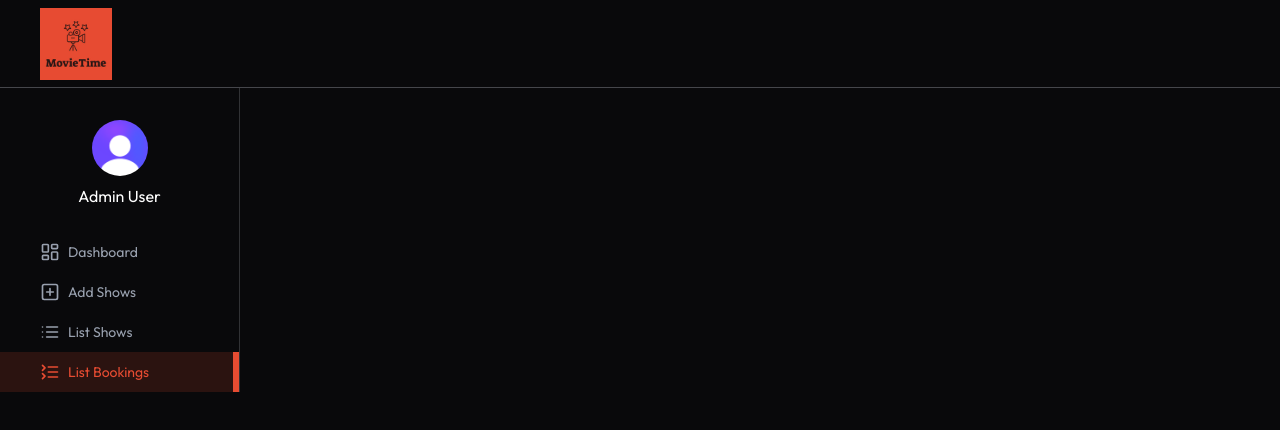
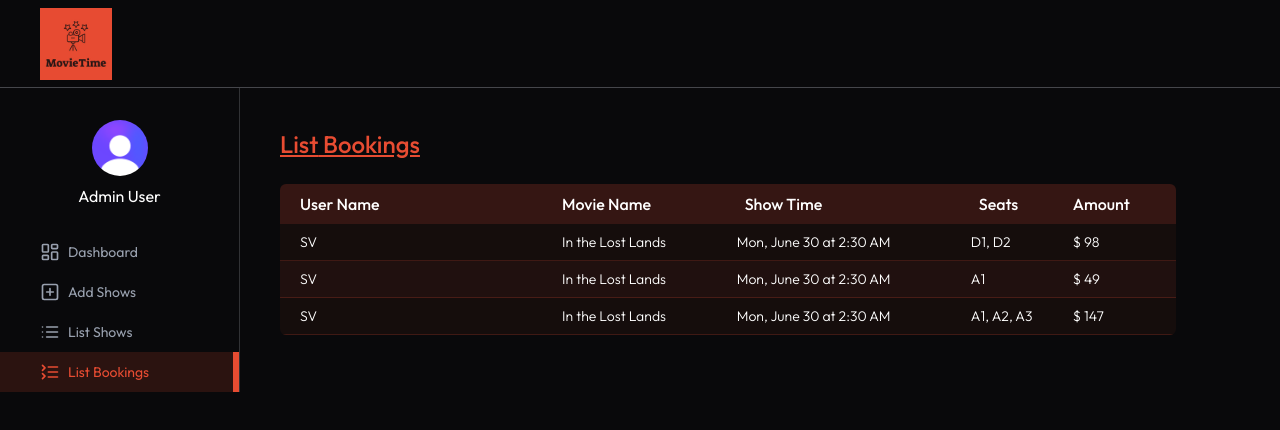
Before and after one commit to sanjanavatsavai/MovieTime, a React (Vite) app in the folder client/: page /admin/list-bookings in a window 1280 px wide. Shown: the top 430 px of the page. Built offline with nearby package versions, Linux system fonts and the light colour scheme.

Commit message:
admin can see the bookings list details

```diff
--- a/client/src/assets/assets.js
+++ b/client/src/assets/assets.js
@@ -293,7 +293,7 @@ export const dummyDashboardData = {
 export const dummyBookingData = [
     {
         "_id": "68396334fb83252d82e17295",
-        "user": { "name": "GreatStack", },
+        "user": { "name": "SV", },
         "show": {
             _id: "68352363e96d99513e4221a4",
             movie: dummyShowsData[0],
@@ -306,7 +306,7 @@ export const dummyBookingData = [
     },
     {
         "_id": "68396334fb83252d82e17295",
-        "user": { "name": "GreatStack", },
+        "user": { "name": "SV", },
         "show": {
             _id: "68352363e96d99513e4221a4",
             movie: dummyShowsData[0],
@@ -319,7 +319,7 @@ export const dummyBookingData = [
     },
     {
         "_id": "68396334fb83252d82e17295",
-        "user": { "name": "GreatStack", },
+        "user": { "name": "SV", },
         "show": {
             _id: "68352363e96d99513e4221a4",
             movie: dummyShowsData[0],
--- a/client/src/components/admin/Title.jsx
+++ b/client/src/components/admin/Title.jsx
@@ -2,7 +2,7 @@ import React from 'react'
 
 const Title = ({ text1, text2 }) => {
   return (
-    <h1 className='font-medium text-2xl'>
+    <h1 className='font-medium text-2xl underline text-primary'>
         {text1} <span className='underline text-primary'> {text2}</span>
             </h1>
   )
--- a/client/src/pages/admin/ListBookings.jsx
+++ b/client/src/pages/admin/ListBookings.jsx
@@ -1,11 +1,61 @@
-import React from 'react'
+import React, { useEffect, useState } from 'react'
+import { dummyBookingData } from '../../assets/assets';
+import Loading from '../../components/Loading';
+import Title from '../../components/admin/Title';
+import { dateFormat } from '../../lib/dateFormat';
 
 const ListBookings = () => {
-  return (
-    <div>
 
-    </div>
-  )
+      const currency = import.meta.env.VITE_CURRENCY
+
+      const[isloading, setIsLoading] = useState(true);
+      const[bookings, setBookings] = useState([]);
+
+
+   const getAllBookings = async () => {
+    setBookings(dummyBookingData)
+    setIsLoading(false);
+   };
+
+   useEffect(() => {
+    getAllBookings();
+   }, []);
+
+
+
+
+  return !isloading ?  (
+    <>
+        <Title text1="List" text2="Bookings" />
+        <div className='max-w-4xl mt-6 overflow-x-auto'>
+          <table className='w-full border-collapse rounded-md overflow-hidden text-nowrap'>
+            <thead>
+              <tr className='bg-primary/20 text-left text-white'>
+                   <th className='p-2 font-medium pl-5 '>User Name</th>
+                   <th className='p-2 font-medium'>Movie Name</th>
+                   <th className='p-2 font-medium'>Show Time</th>
+                   <th className='p-2 font-medium'>Seats</th>
+                   <th className='p-2 font-medium'>Amount</th>
+              </tr>
+            </thead>
+            <tbody className='text-sm font-light'>
+              {bookings.map((item, index) => (
+                <tr key={index} className='border-b border-primary/20 bg-primary/5 even:bg-primary/10'>
+                  <td className='p-2 min-w-45 pl-5'>{item.user.name}</td>
+                  <td className='p-2'>{item.show.movie.title}</td>
+                  <td className='p=2'>{dateFormat(item.show.showDateTime)}</td>
+                  <td>{Object.keys(item.bookedSeats).map(seat => item.bookedSeats[seat]).join(", ")}</td>
+                  <td className='p-2'>{currency} {item.amount}</td>
+
+                </tr>
+              ))}
+
+            </tbody>
+          </table>
+
+        </div>
+    </>
+  ) : <Loading />
 }
 
 export default ListBookings
```
